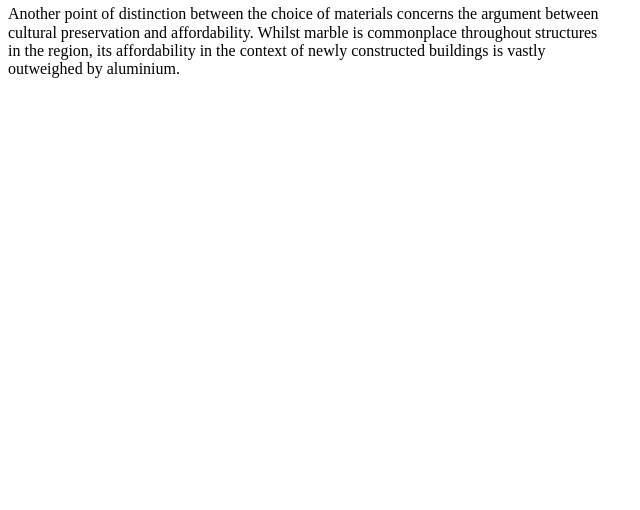
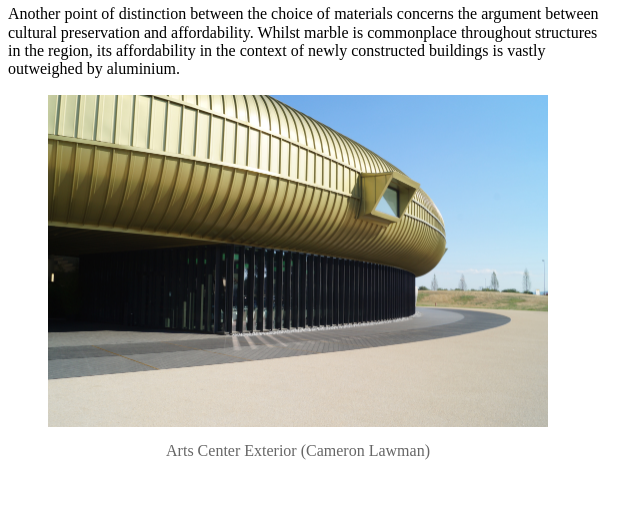
Before and after one commit to fit2105-rossa/final-project, a plain HTML site: page index.html in a window 1280 px wide. Shown: the part 2355-2865 px from the top of the page, 640-1280 px from the left. Drawn offline with nearby package versions, Linux system fonts and the light colour scheme.

Commit message:
Add image

```diff
--- a/index.html
+++ b/index.html
@@ -118,6 +118,13 @@
                 <p>Furthermore, since the colouring of marble (excluding possible painting) is entirely naturally occurring, there is an inherent limited availability in marbles of </p>
 
                 <p>Another point of distinction between the choice of materials concerns the argument between cultural preservation and affordability. Whilst marble is commonplace throughout structures in the region, its affordability in the context of newly constructed buildings is vastly outweighed by aluminium.</p>
+
+                <div class="center">
+                    <figure style="max-width: 500px;">
+                        <img src="assets/img/DSC02098.JPG" alt="Arts Center Exterior">
+                        <figcaption class="tc">Arts Center Exterior (Cameron Lawman)</figcaption>
+                    </figure>
+                </div>
             </div>
         </div>
     </div>
```
Also changed, not shown: assets/img/DSC02098.JPG (added).
